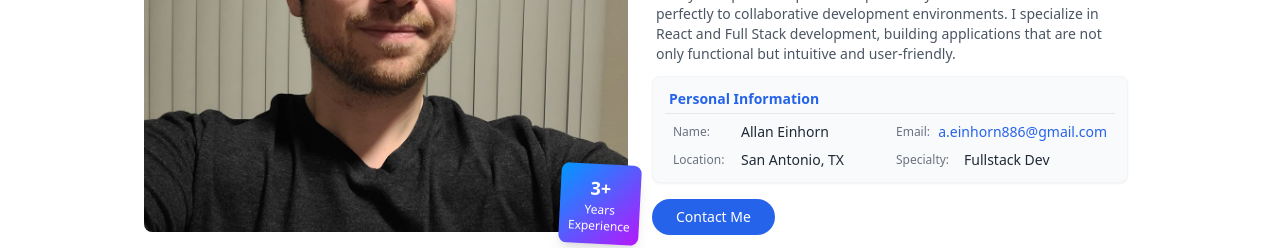
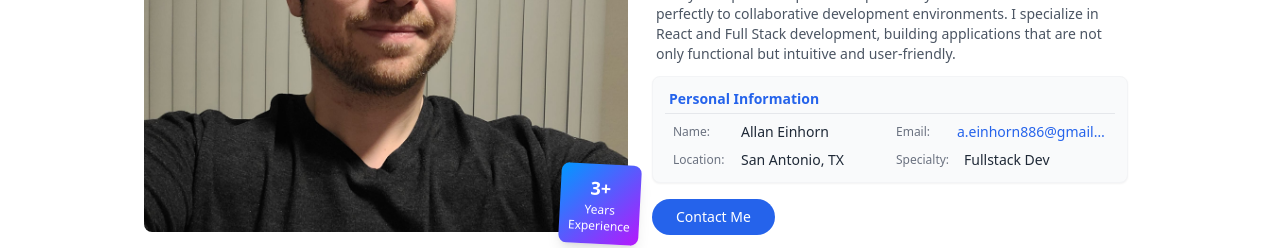
Before and after one commit to AyEinhorn/modern-portfolio, a React (Vite) app: page / in a window 1280 px wide. Shown: the part 1080-1328 px from the top of the page. Built offline with nearby package versions, Linux system fonts and the light colour scheme.

Commit message:
add email overflow fix in About section

```diff
--- a/src/components/sections/About.tsx
+++ b/src/components/sections/About.tsx
@@ -68,7 +68,7 @@ const About = () => {
                 </div>
                 <div className="flex items-center">
                   <span className="text-gray-500 text-xs w-16 mr-1">Email:</span>
-                  <a href="mailto:a.einhorn886@gmail.com" className="text-blue-600 hover:text-blue-800 transition-colors font-medium text-sm">
+                  <a href="mailto:a.einhorn886@gmail.com" className="text-blue-600 hover:text-blue-800 transition-colors font-medium text-sm max-w-full overflow-hidden text-ellipsis whitespace-nowrap">
                     a.einhorn886@gmail.com
                   </a>
                 </div>
```
